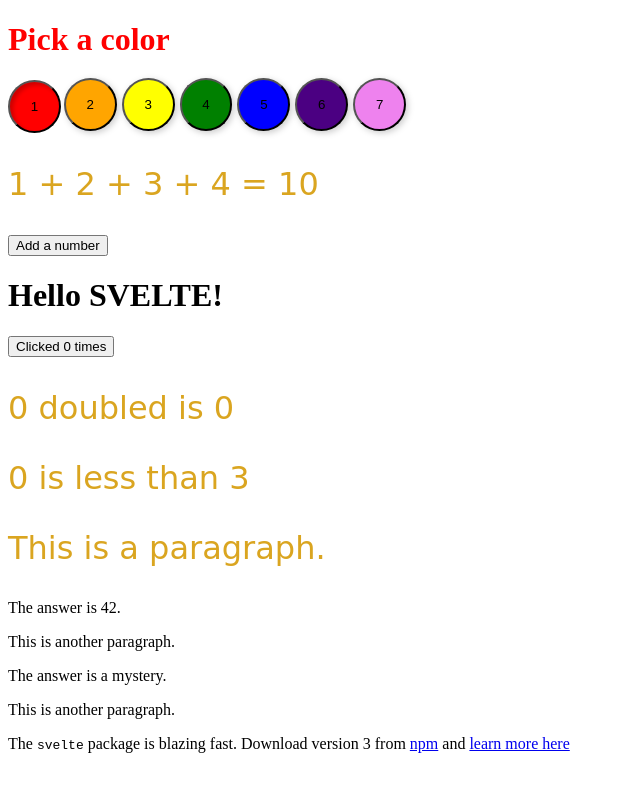
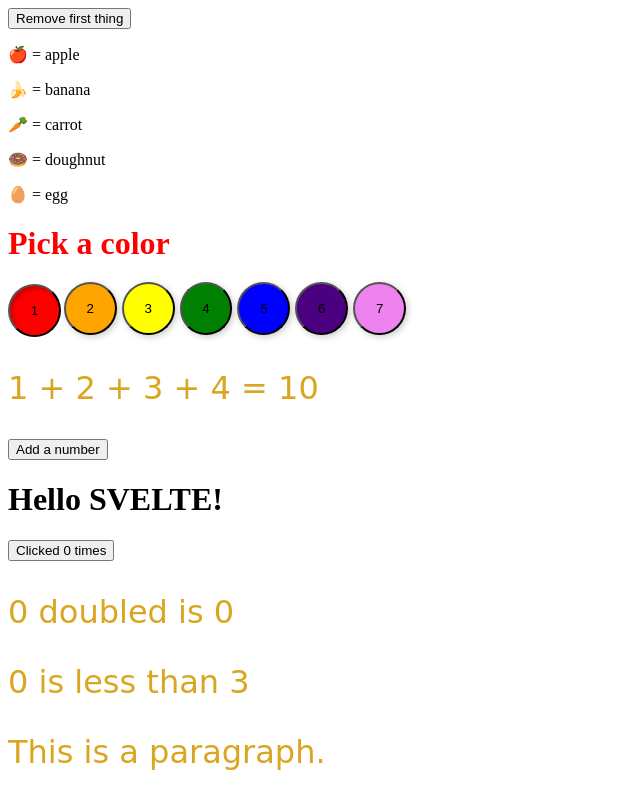
Before and after one commit to adobbs/learn-svelte, a SvelteKit app: page / in a window 1280 px wide. Shown: the top 789 px of the page, without its empty margins (0-640 px from the left). Built offline with nearby package versions, Linux system fonts and the light colour scheme.

Commit message:
Keep each mapping in sync using id

```diff
--- /dev/null
+++ b/src/components/Thing.svelte
@@ -0,0 +1,26 @@
+<script lang="ts">
+	interface Emojis {
+        apple: string;
+        banana: string;
+        carrot: string;
+        doughnut: string;
+        egg: string;
+    }
+
+    const emojis: Emojis = {
+		apple: '🍎',
+		banana: '🍌',
+		carrot: '🥕',
+		doughnut: '🍩',
+		egg: '🥚'
+	};
+
+	// the name is updated whenever the prop value changes...
+	export let name: keyof Emojis;
+
+	// ...but the "emoji" variable is fixed upon initialisation
+	// of the component because it uses `const` instead of `$:`
+	const emoji = emojis[name];
+</script>
+
+<p>{emoji} = {name}</p>
--- a/src/routes/+page.svelte
+++ b/src/routes/+page.svelte
@@ -1,7 +1,21 @@
-<script>
+<script lang="ts">
     import Each from "../components/Each.svelte";
     import Nested from "../components/Nested.svelte";
     import PackageInfo from '../components/PackageInfo.svelte';
+
+    import Thing from '../components/Thing.svelte';
+
+    let things = [
+        { id: 1, name: 'apple' },
+        { id: 2, name: 'banana' },
+        { id: 3, name: 'carrot' },
+        { id: 4, name: 'doughnut' },
+        { id: 5, name: 'egg' }
+    ];
+
+    function handleClick() {
+        things = things.slice(1);
+    }
 
 	const pkg = {
 		name: 'svelte',
@@ -35,6 +49,14 @@
 
 	$: sum = numbers.reduce((t, n) => t + n, 0);
 </script>
+
+<button on:click={handleClick}>
+	Remove first thing
+</button>
+
+{#each things as thing (thing.id)}
+	<Thing name={thing.name} />
+{/each}
 
 <Each />
 
--- a/tsconfig.json
+++ b/tsconfig.json
@@ -8,7 +8,7 @@
 		"resolveJsonModule": true,
 		"skipLibCheck": true,
 		"sourceMap": true,
-		"strict": true
+		"strict": false
 	}
 	// Path aliases are handled by https://kit.svelte.dev/docs/configuration#alias
 	//
```
